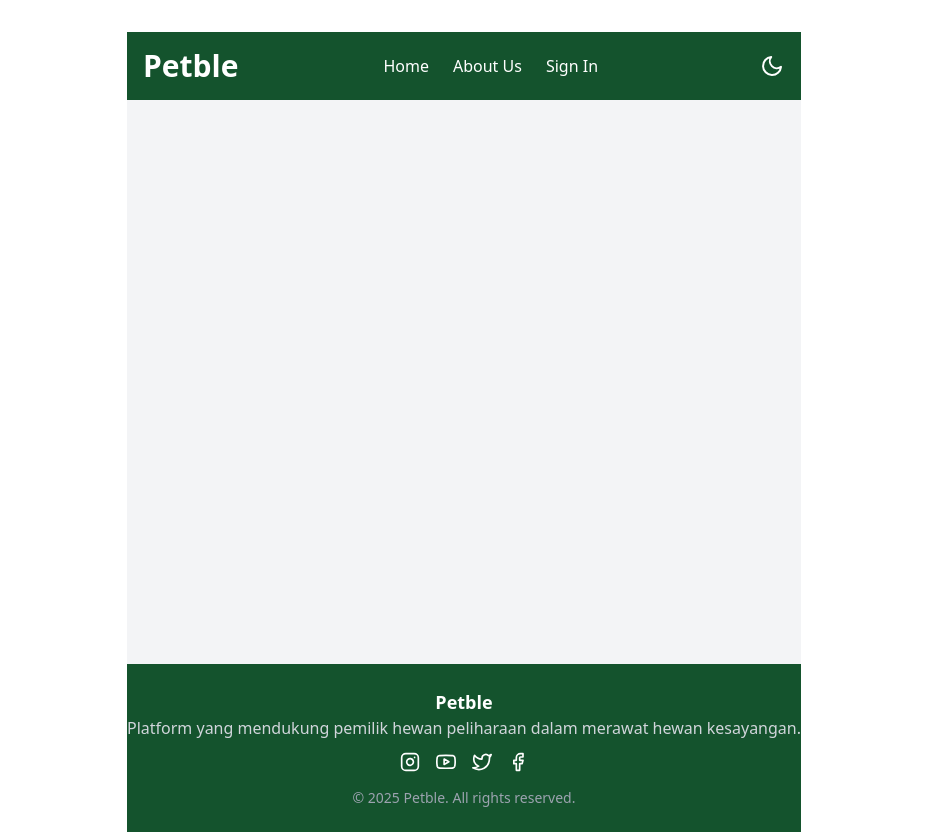
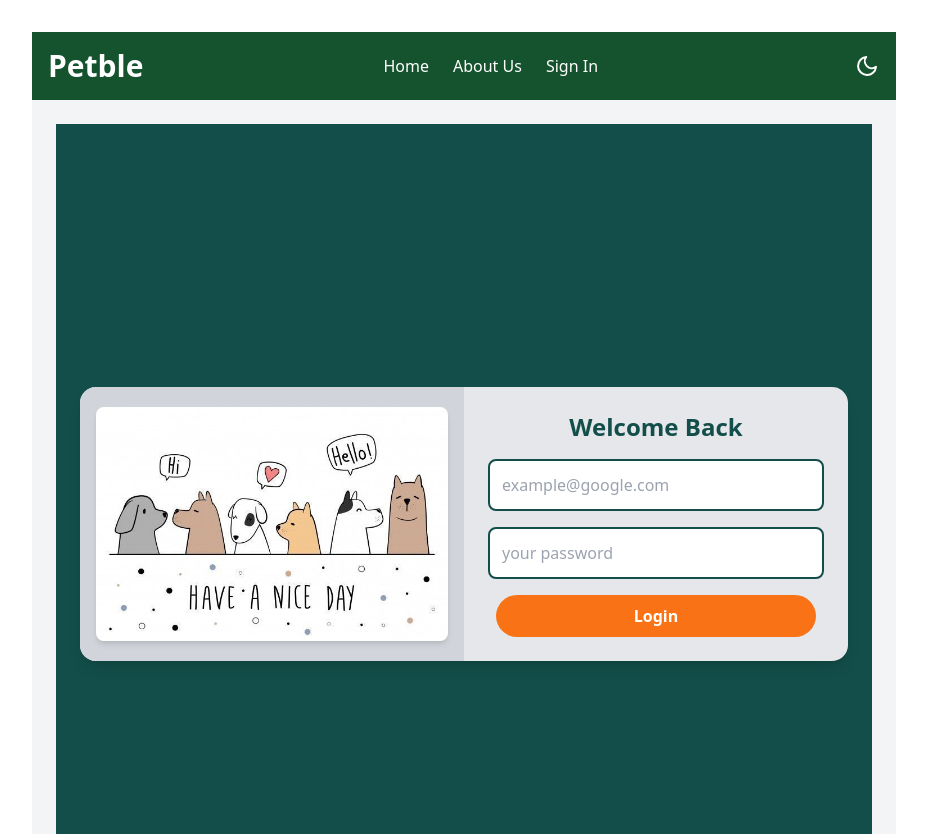
Before and after one commit to muhammadlazz/petblesocmed, a React (Vite) app: page /signin in a window 1280 px wide. Shown: the top 834 px of the page, without its empty margins (176-1103 px from the left). Built offline with nearby package versions, Linux system fonts and the light colour scheme.

Commit message:
update SignIn

```diff
--- a/src/App.tsx
+++ b/src/App.tsx
@@ -5,7 +5,7 @@ import Home from "./components/Home";
 import "./index.css";
 import "./App.css";
 // import AboutUs from "./components/AboutUs";
-// import SignIn from "./components/SignIn";
+import SignIn from "./components/SignIn";
 // import Discovery from "./components/Discovery";
 // import Mail from "./components/Mail";
 // import Notification from "./components/Notification";
@@ -69,8 +69,8 @@ const App: React.FC = () => {
         <main className="flex-1 container mx-auto p-6">
           <Routes>
             <Route path="/" element={<Home />} />
-            {/* <Route path="/about" element={<AboutUs />} />
-            <Route path="/signin" element={<SignIn />} /> */}
+            {/* <Route path="/about" element={<AboutUs />} /> */}
+            <Route path="/signin" element={<SignIn />} />
             {/* <Route path="/discovery" element={<Discovery />} />
             <Route path="/mail" element={<Mail />} />
             <Route path="/notifications" element={<Notification />} />
--- /dev/null
+++ b/src/components/SignIn.tsx
@@ -0,0 +1,60 @@
+import React, { useState } from 'react';
+import { useNavigate } from 'react-router-dom';
+import signinImage from './signin-image.jpg'; // Sesuaikan path
+
+const SignIn: React.FC = () => {
+  const [email, setEmail] = useState('');
+  const [password, setPassword] = useState('');
+  const navigate = useNavigate();
+
+  const handleSubmit = (e: React.FormEvent) => {
+    e.preventDefault();
+    navigate('/discovery'); // Navigasi ke halaman lain
+  };
+
+  return (
+    <div className="flex items-center justify-center min-h-screen bg-teal-900 px-6">
+      <div className="w-full max-w-3xl bg-gray-200 rounded-2xl shadow-lg overflow-hidden flex flex-col md:flex-row">
+        {/* Gambar */}
+        <div className="md:w-1/2 flex justify-center items-center bg-gray-300 p-4">
+          <img src={signinImage} alt="Sign In Illustration" className="rounded-lg shadow-md" />
+        </div>
+
+        {/* Form */}
+        <div className="md:w-1/2 p-6 flex flex-col justify-center text-center">
+          <h2 className="text-2xl font-semibold text-teal-900 mb-4">Welcome Back</h2>
+          <form onSubmit={handleSubmit} className="flex flex-col gap-4">
+            <div className="border-2 border-teal-900 rounded-lg bg-white">
+              <input
+                type="email"
+                value={email}
+                onChange={(e) => setEmail(e.target.value)}
+                placeholder="example@google.com"
+                className="w-full p-3 bg-transparent outline-none text-black"
+                required
+              />
+            </div>
+            <div className="border-2 border-teal-900 rounded-lg bg-white">
+              <input
+                type="password"
+                value={password}
+                onChange={(e) => setPassword(e.target.value)}
+                placeholder="your password"
+                className="w-full p-3 bg-transparent outline-none text-black"
+                required
+              />
+            </div>
+            <button
+              type="submit"
+              className="px-6 py-2 bg-orange-500 text-white font-semibold rounded-full hover:bg-orange-600 transition w-full max-w-xs mx-auto"
+            >
+              Login
+            </button>
+          </form>
+        </div>
+      </div>
+    </div>
+  );
+};
+
+export default SignIn;
```
Also changed, not shown: src/components/signin-image.jpg (added).
